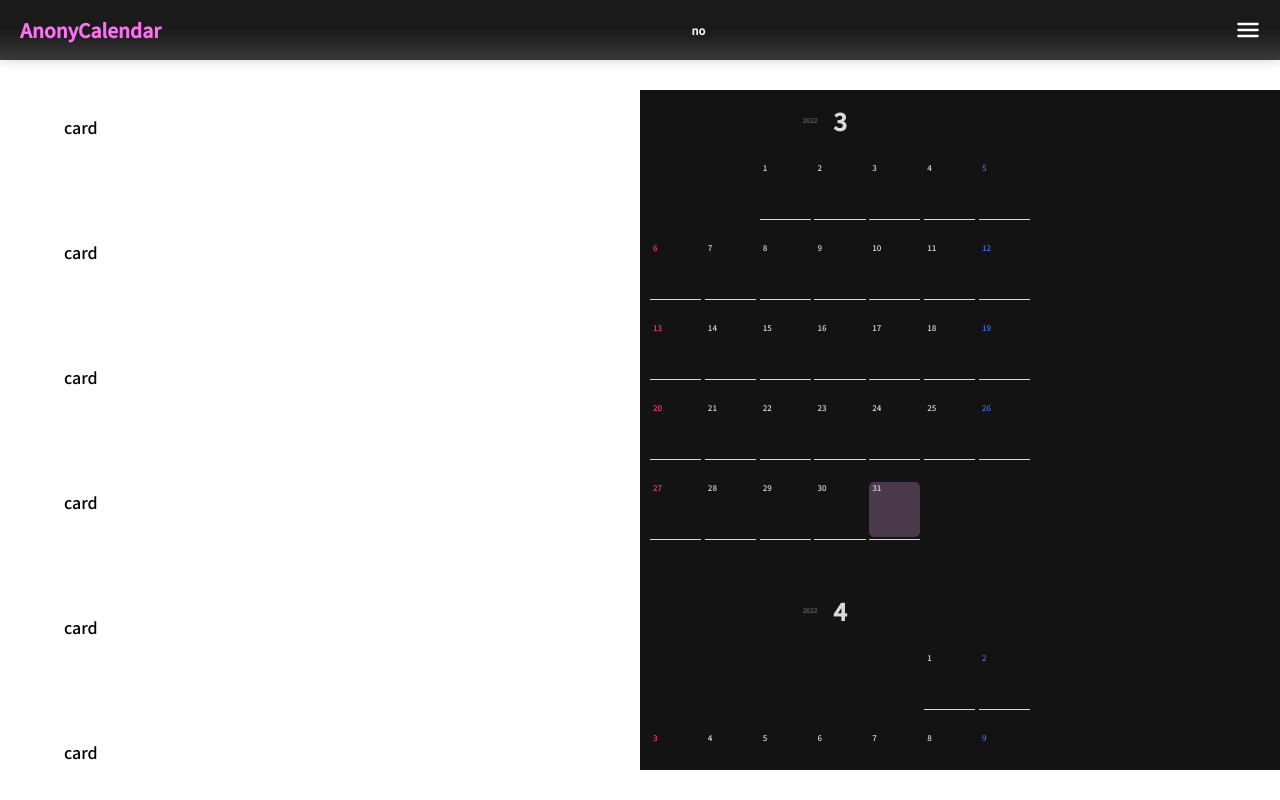
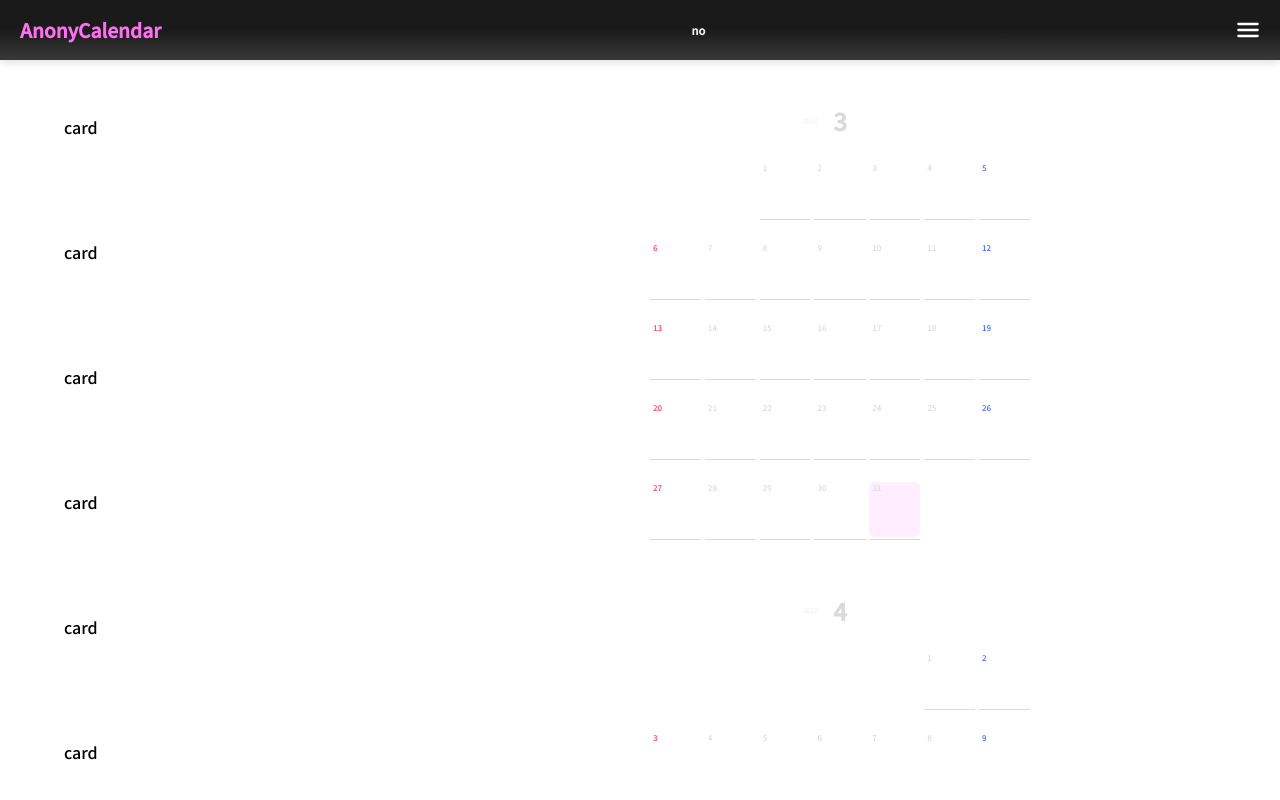
Before and after one commit to rkskekzzz/timong, a React (Create React App) app in the folder frontend/: page /calendar in a window 1280 px wide. Built offline with nearby package versions, Linux system fonts and the light colour scheme.

Commit message:
Refactor : 중복 코드 삭제

```diff
--- a/frontend/src/Components/Calendar/Month/Monthly.tsx
+++ b/frontend/src/Components/Calendar/Month/Monthly.tsx
@@ -79,7 +79,7 @@ const Monthly = () => {
    * @see https://github.com/bvaughn/react-virtualized/blob/master/docs/WindowScroller.md#render-props
    */
   return (
-    <Box bgcolor={theme.myPalette.background}>
+    <Box>
       <Styled.AutoSizerWrapper>
         <AutoSizer>
           {({ height, width }) => (
```
